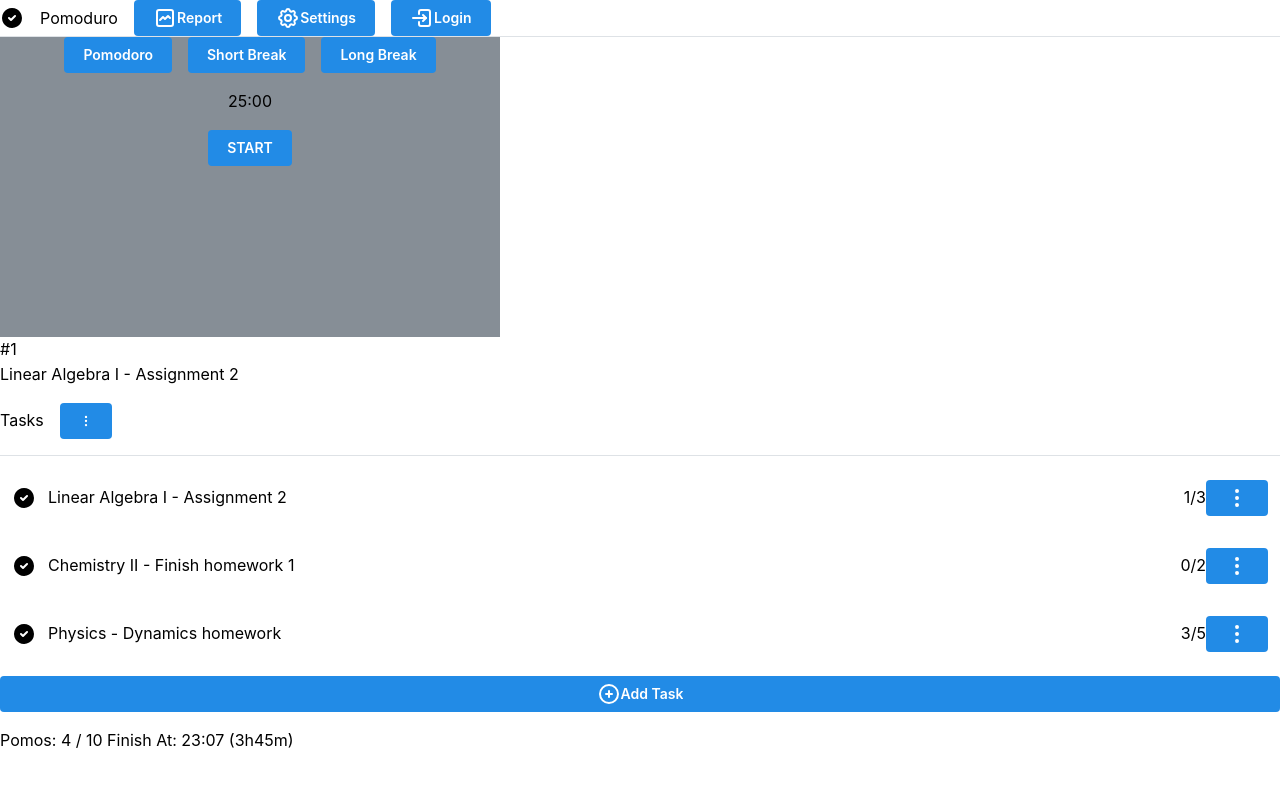
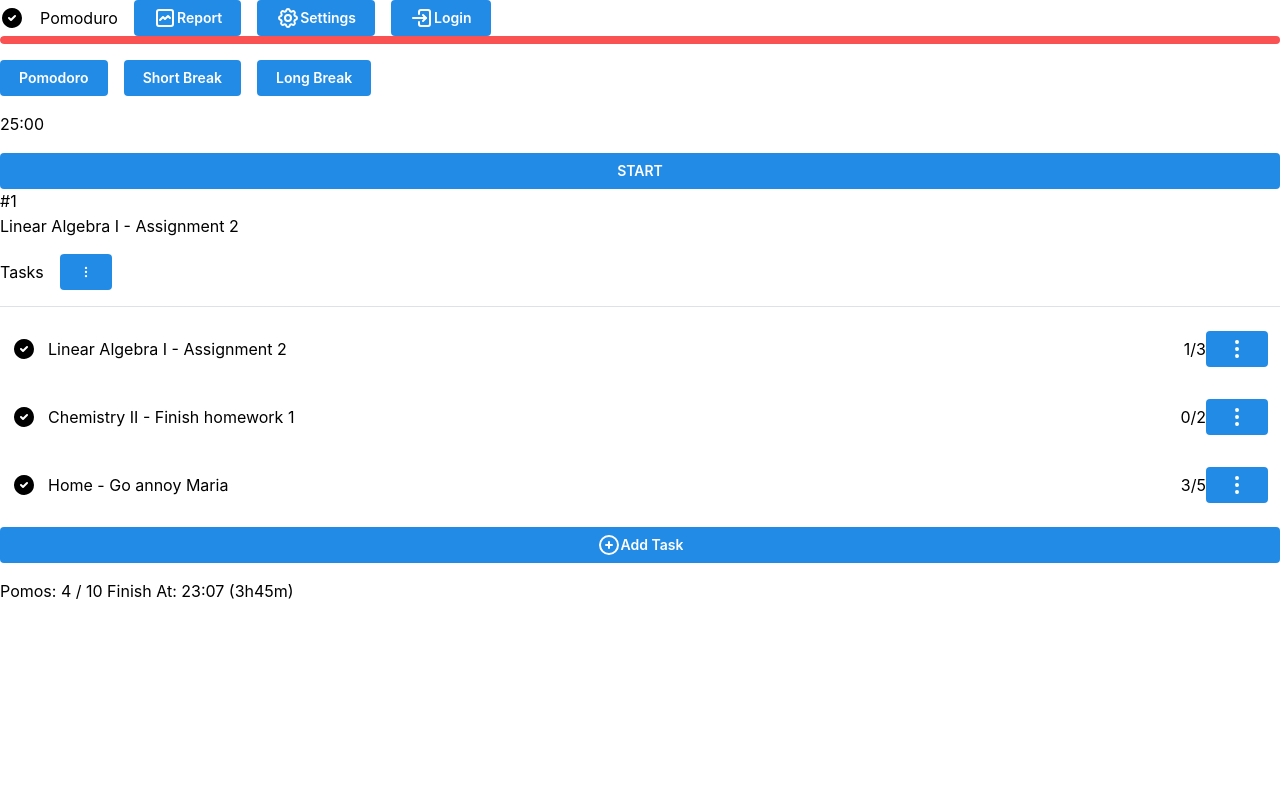
Before and after one commit to JowiAoun/Pomoduro, a React (Vite) app in the folder client/: page / in a window 1280 px wide. Shown: the top 786 px of the page. Built offline with nearby package versions, Linux system fonts and the light colour scheme.

Commit message:
Added progress bar

```diff
--- a/client/src/App.tsx
+++ b/client/src/App.tsx
@@ -48,7 +48,7 @@ function getUserData() {
         numToComplete: 2,
       },
       {
-        title: "Physics - Dynamics homework",
+        title: "Home - Go annoy Maria",
         numCompleted: 3,
         numToComplete: 5,
       },
--- a/client/src/Header.tsx
+++ b/client/src/Header.tsx
@@ -1,5 +1,5 @@
 import React from "react";
-import { Button, Divider, Group } from "@mantine/core";
+import { Button, Group } from "@mantine/core";
 import {
   IconCircleCheckFilled,
   IconGraph,
@@ -24,8 +24,6 @@ const Header: React.FC<HeaderProps> = () => {
           <IconLogin2></IconLogin2> Login
         </Button>
       </Group>
-
-      <Divider></Divider>
     </>
   );
 };
--- a/client/src/Timer.tsx
+++ b/client/src/Timer.tsx
@@ -5,6 +5,7 @@ interface TimerProps {
   initialTime: number;
   start: boolean;
   setStart: (val: boolean) => void;
+  setProgress: (val: number) => void;
   callback: (time: number) => void;
 }
 
@@ -13,12 +14,14 @@ const Timer: React.FC<TimerProps> = ({
   start,
   setStart,
   callback,
+  setProgress,
 }) => {
   const [time, setTime] = useState(initialTime);
 
   useEffect(() => {
     if (start && time > 0) {
       const intervalId = setInterval(() => setTime((time) => time - 1), 1000);
+      setProgress((time / initialTime) * 100);
       return () => clearInterval(intervalId);
     }
 
@@ -30,13 +33,10 @@ const Timer: React.FC<TimerProps> = ({
 
   return (
     <Text>
-      {Math.floor(time / 60).toLocaleString(undefined, {
-        minimumIntegerDigits: 2,
-      })}
-      :
-      {(time % 60).toLocaleString(undefined, {
-        minimumIntegerDigits: 2,
-      })}
+      {Math.floor(time / 60)
+        .toString()
+        .padStart(2, "0")}
+      :{(time % 60).toString().padStart(2, "0")}
     </Text>
   );
 };
--- a/client/src/TimerCard.tsx
+++ b/client/src/TimerCard.tsx
@@ -1,6 +1,6 @@
 import React, { useState } from "react";
 import Timer from "./Timer.tsx";
-import { Button, Group, Stack } from "@mantine/core";
+import { Button, Group, Progress, Stack } from "@mantine/core";
 
 interface TimerCardProps {
   timerPomodoro: number;
@@ -25,6 +25,7 @@ const TimerCard: React.FC<TimerCardProps> = ({
 }) => {
   const [start, setStart] = useState(autoStartPomodoros);
   const [timerType, setTimerType] = useState(TimerType.Pomodoro);
+  const [progress, setProgress] = useState(100);
   const [forceRender, setForceRender] = useState(false); // State to force re-render
 
   const timerCallback = (time: number) => {
@@ -53,7 +54,8 @@ const TimerCard: React.FC<TimerCardProps> = ({
   };
 
   return (
-    <Stack h={300} w={500} bg={"gray"} align={"center"}>
+    <Stack>
+      <Progress value={progress} color="red" />
       <Group>
         <Button onClick={() => handleTimerTypeChange(TimerType.Pomodoro)}>
           Pomodoro
@@ -71,6 +73,7 @@ const TimerCard: React.FC<TimerCardProps> = ({
         initialTime={getInitialTimer()}
         start={start}
         setStart={setStart}
+        setProgress={setProgress}
         callback={timerCallback}
       ></Timer>
 
```
